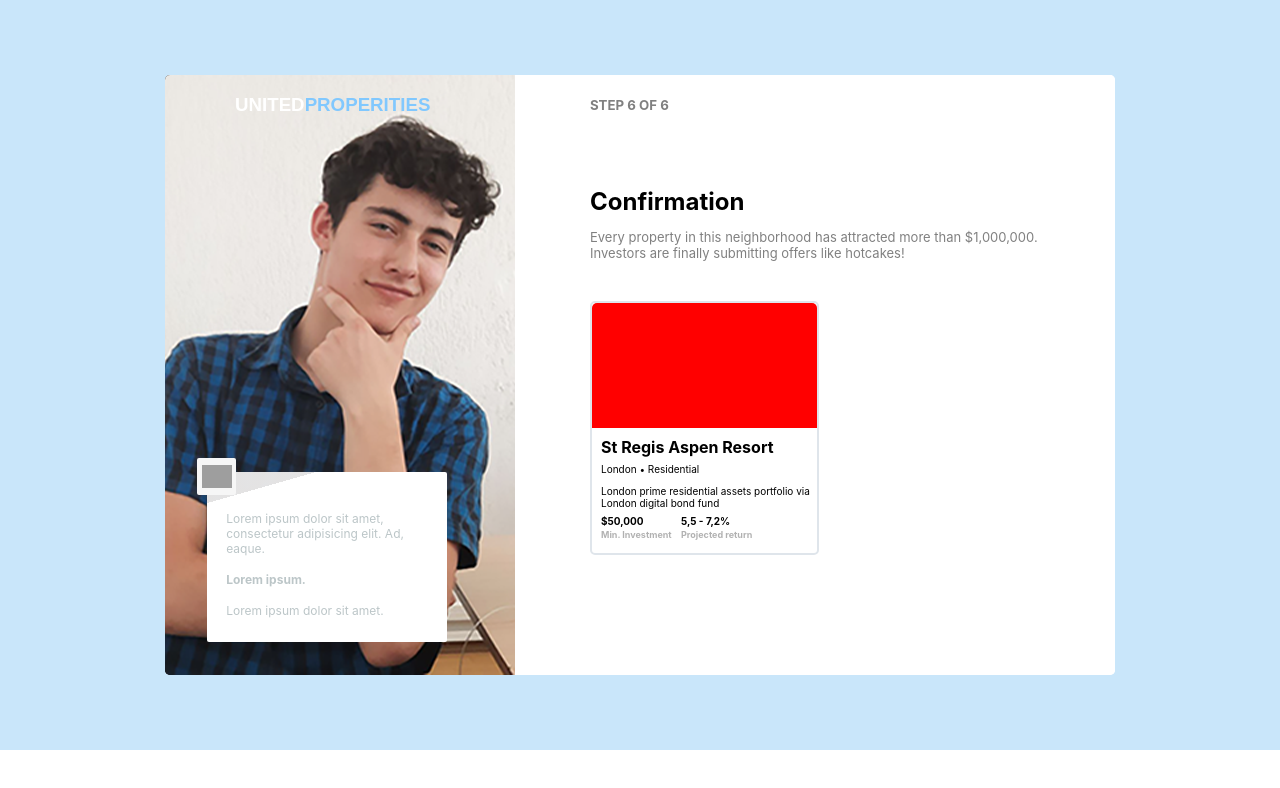
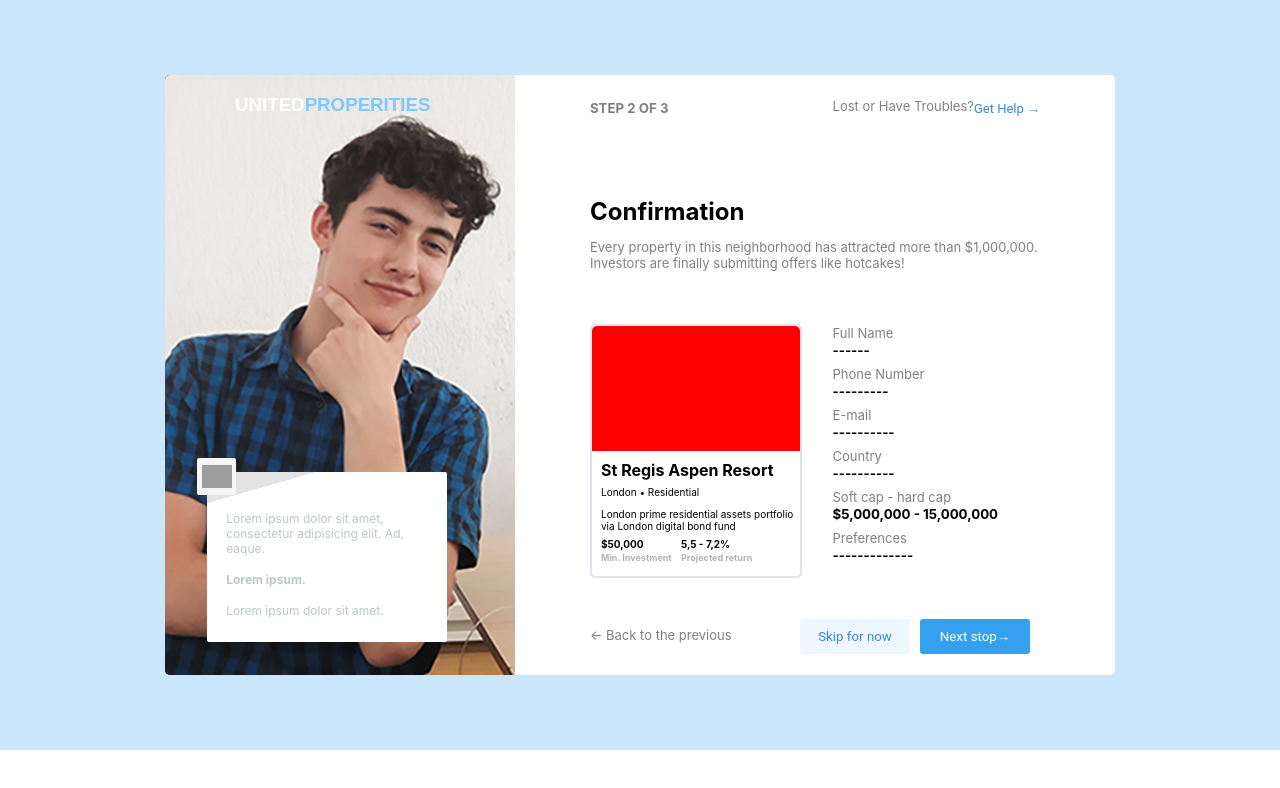
Before and after one commit to Ciprian420/react-login-page, a React (Create React App) app: page / in a window 1280 px wide. Shown: the top 788 px of the page. Built offline with nearby package versions, Linux system fonts and the light colour scheme; grey boxes are pictures that could not be loaded; a web font is replaced by a local one.

Commit message:
Configuration 100%, styled and beautiful

```diff
--- a/src/Components/Confirmation/Confirmation.js
+++ b/src/Components/Confirmation/Confirmation.js
@@ -1,11 +1,19 @@
 import {
     ContMain,
+    Simplediv,
+    Button,
+    Bottom,
     Header,
+    Footer,
     SideBarContainer,
     Details,
     H4,
     H5,
+    ProjectH5,
+    Link,
     Para,
+    ProjectPara,
+    TextSpace,
     Detailssecond,
     LocationContainer,
     LocationImage,
@@ -19,6 +27,7 @@ import {
     ProjectedReturn,
     ProjectedReturnNum,
     ProjectedReturnText,
+    ProjectContainer,
     Last
 } from "./ConfirmationStyle"
 import ConfirmationSideBar from "./ConfirmationSideBar"
@@ -29,10 +38,12 @@ const ConfirmationContainer = () => {
             <Details>
                 <Detailssecond>
                     <Header>
-                    <H5>STEP 6 OF 6</H5>
+                        <H5>STEP 2 OF 3</H5>
+                        <Para>Lost or Have Troubles?<Link> Get Help  → </Link></Para>
                     </Header>
                     <H4>Confirmation</H4>
                     <Para>Every property in this neighborhood has attracted more than $1,000,000. Investors are finally submitting offers like hotcakes!</Para>
+                    <Bottom>
                     <LocationContainer>
                     <LocationImage></LocationImage>
                     <LocationInfo>
@@ -53,6 +64,40 @@ const ConfirmationContainer = () => {
                             </Last>
                     </LocationInfo>
                     </LocationContainer>
+                    <ProjectContainer>
+                        <TextSpace>
+                        <ProjectPara>Full Name</ProjectPara>
+                        <ProjectH5>------</ProjectH5>
+                        </TextSpace>
+                        <TextSpace>
+                        <ProjectPara>Phone Number</ProjectPara>
+                        <ProjectH5>---------</ProjectH5>
+                        </TextSpace>
+                        <TextSpace>
+                        <ProjectPara>E-mail</ProjectPara>
+                        <ProjectH5>----------</ProjectH5>
+                        </TextSpace>
+                        <TextSpace>
+                        <ProjectPara>Country</ProjectPara>
+                        <ProjectH5>----------</ProjectH5>
+                        </TextSpace>
+                        <TextSpace>
+                        <ProjectPara>Soft cap - hard cap</ProjectPara>
+                        <ProjectH5>$5,000,000 - 15,000,000</ProjectH5>
+                        </TextSpace>
+                        <TextSpace>
+                        <ProjectPara>Preferences</ProjectPara>
+                        <ProjectH5>-------------</ProjectH5>
+                        </TextSpace>
+                    </ProjectContainer>
+                    </Bottom>
+                    <Footer>
+                    <Para color="#3988dd">← Back to the previous</Para>
+                        <Simplediv>
+                            <Button color="#3988dd" backgroundColor="#edf7fd">Skip for now</Button>
+                            <Button color="white" backgroundColor="#35a1ee">Next stop→</Button>
+                        </Simplediv>
+                    </Footer>
                 </Detailssecond>
             </Details>
         </ContMain>
--- a/src/Components/Confirmation/ConfirmationStyle.js
+++ b/src/Components/Confirmation/ConfirmationStyle.js
@@ -7,11 +7,32 @@ width: 950px;
 height: 600px;
 background-color: #ffffff;
 `
+export const Bottom = styled.div`
+height: 50%;
+width: 100%;
+display: flex;
+flex-direction: row;
+`
+export const ProjectContainer = styled.div`
+padding-left: 30px;
+margin-top: 40px;
+width: 50%;
+height: 250px;
+`
+export const TextSpace = styled.div`
+width: 100%;
+height: 40px;
+`
 export const SideBarContainer = styled.div`
 border-radius: 5px 0px 0px 5px;
 height: 600px;
 width: 350px;
 background-color: black;
+`
+export const Link = styled.a`
+margin-top: 3px;
+font-family: 'Roboto', sans-serif;
+color: #3988dd;
 `
 export const Details = styled.div`
 display: flex;
@@ -30,21 +51,67 @@ border-top-right-radius: 5px;
 border-bottom-right-radius: 5px;
 `
 export const Header = styled.div`
+margin-top: 10px;
 display: flex;
 justify-content: space-between;
 width: 100%;
 height: 80px;
+`
+export const Footer = styled.div`
+justify-content: space-between;
+position: relative;
+align-self: flex-end;
+bottom: -30px;
+display: flex;
+width: 100%;
+height: 50px;
+margin-bottom: 10px;
+`
+export const Button = styled.button`
+font-family: 'Roboto', sans-serif;
+color: ${(props) => props.color};
+text-align: center;
+border: none;
+width: 110px;
+height: 35px;
+border-radius: 3px;
+background-color: ${(props) => props.backgroundColor};
+margin-right: 10px;
+&:active{
+    box-shadow: rgba(136, 165, 191, 0.48) 6px 2px 16px 0px, rgba(255, 255, 255, 0.8) -6px -2px 16px 0px;
+}
 `
 export const H4 = styled.h4`
 display: flex;
 font-size: x-large;
 margin-bottom: 0;
 `
+export const Simplediv = styled.div`
+margin-top: 5px;
+`
 export const H5 = styled.h5`
+margin-top: 15px;
 display: flex;
 left: 10px;
-color: gray;`
+color: gray;
+`
+export const ProjectH5 = styled.h5`
+margin-bottom: 10px;
+margin-top: 1px;
+display: flex;
+left: 10px;
+color: black;
+`
 export const Para = styled.p`
+display: flex;
+justify-content: flex-start;
+color: gray;
+font-size: small;
+text-align: left;
+`
+export const ProjectPara = styled.p`
+margin-bottom: 1px;
+margin-top: 1px;
 display: flex;
 justify-content: flex-start;
 color: gray;
--- a/src/Components/Investment/Investment.js
+++ b/src/Components/Investment/Investment.js
@@ -27,13 +27,13 @@ const Container2 = () => {
                     <Accredit>Are u an accredited investor?</Accredit>
                     <AccreditContainer>
                         <AccreditContainer2>
-                    <AccreditInput type="radio" id="choice1" name="choice"/>
-                    <Label for="choice1">Yes</Label>
+                        <AccreditInput type="radio" id="choice1" name="choice"/>
+                        <Label for="choice1" >Yes</Label>
+                            </AccreditContainer2>
+                            <AccreditContainer2>
+                        <AccreditInput type="radio" id="choice2" name="choice"/>
+                        <Label for="choice2" >No</Label>
                         </AccreditContainer2>
-                        <AccreditContainer2>
-                    <AccreditInput type="radio" id="choice2" name="choice"/>
-                    <Label for="choice2">No</Label>
-                    </AccreditContainer2>
                     </AccreditContainer>
                     <Footer>
                     <Para color="#3988dd">← Back to the previous</Para>
--- a/src/Components/Investment/Investment.style.js
+++ b/src/Components/Investment/Investment.style.js
@@ -109,9 +109,7 @@ border-color: #d5d9dc;
     border-bottom-color: #35a0ee;
 }
 `
-export const Label = styled.label`
-padding-bottom: 5px;
-`
+
 export const Slider = styled.div`
 width: 100%;
 height: 100px;
@@ -124,6 +122,19 @@ width: 100%;
 display: flex;
 flex-direction: row;
 `
+
+export const Accredit = styled(H4)`
+margin-top: 0;
+font-size: medium;
+`
+export const AccreditInput = styled.input`
+margin-right: 30px;
+
+
+`
+export const Label = styled.label`
+width: 25px;
+`
 export const AccreditContainer2 = styled.div`
 display: flex;
 text-align: center;
@@ -134,11 +145,18 @@ margin-right: 10px;
 height: 30px;
 margin-top: 10px;
 padding-right: 20px;
+box-sizing: border-box;
+-webkit-box-sizing: border-box;
+-moz-box-sizing: border-box;
+&:focus-within {
+    outline: none;
+    transition: border-color 0.2s ease-in-out;
+    border: 2px solid #a4d3f9;
+  }
+&:active{
+    > label {
+        transition: color 0.2s ease-in-out;
+        color: #a4d3f9
+    }
+}
 `
-export const Accredit = styled(H4)`
-margin-top: 0;
-font-size: medium;
-`
-export const AccreditInput = styled.input`
-margin-right: 30px;
-`
--- a/src/Components/Preferences/Preferences.js
+++ b/src/Components/Preferences/Preferences.js
@@ -16,14 +16,14 @@ const Preferences = () => {
 
                         <H3font>What kind of real estate are u interested in?</H3font>
                         <Select>
-                            <RealEstate><SelectInput type="checkbox"></SelectInput><SelectPara>Single Family</SelectPara></RealEstate>
-                            <RealEstate><SelectInput type="checkbox"></SelectInput><SelectPara>Residential multifamily</SelectPara></RealEstate>
-                            <RealEstate><SelectInput type="checkbox"></SelectInput><SelectPara>Comercial retail</SelectPara></RealEstate>
-                            <RealEstate><SelectInput type="checkbox"></SelectInput><SelectPara>Comercial industrial</SelectPara></RealEstate>
-                            <RealEstate><SelectInput type="checkbox"></SelectInput><SelectPara>Comercial hospitality</SelectPara></RealEstate>
-                            <RealEstate><SelectInput type="checkbox"></SelectInput><SelectPara>Comercial werehousing</SelectPara></RealEstate>
-                            <RealEstate><SelectInput type="checkbox"></SelectInput><SelectPara>Comercial office</SelectPara></RealEstate>
-                            <RealEstate><SelectInput type="checkbox"></SelectInput><SelectPara>other</SelectPara></RealEstate>
+                            <RealEstate><SelectInput type="checkbox" id="1"></SelectInput><SelectPara>Single Family</SelectPara></RealEstate>
+                            <RealEstate><SelectInput type="checkbox" id="2"></SelectInput><SelectPara>Residential multifamily</SelectPara></RealEstate>
+                            <RealEstate><SelectInput type="checkbox" id="3"></SelectInput><SelectPara>Comercial retail</SelectPara></RealEstate>
+                            <RealEstate><SelectInput type="checkbox" id="4"></SelectInput><SelectPara>Comercial industrial</SelectPara></RealEstate>
+                            <RealEstate><SelectInput type="checkbox" id="5"></SelectInput><SelectPara>Comercial hospitality</SelectPara></RealEstate>
+                            <RealEstate><SelectInput type="checkbox" id="6"></SelectInput><SelectPara>Comercial werehousing</SelectPara></RealEstate>
+                            <RealEstate><SelectInput type="checkbox" id="7"></SelectInput><SelectPara>Comercial office</SelectPara></RealEstate>
+                            <RealEstate><SelectInput type="checkbox" id="8"></SelectInput><SelectPara>other</SelectPara></RealEstate>
                         </Select>
                     <Footer>
                     <Para color="#3988dd">← Back to the previous</Para>
--- a/src/Components/Preferences/Preferences.style.js
+++ b/src/Components/Preferences/Preferences.style.js
@@ -123,6 +123,12 @@ margin-bottom: 0;
 border-radius: 3px;
 border: solid 2px lightgrey;
 background-color: #fff;
+&:focus-within {
+    outline: none;
+    transition: border-color 0.2s ease-in-out;
+    border: 2px solid #a4d3f9;
+  }
+
 `
 export const SelectInput = styled.input`
 display: flex;
```
